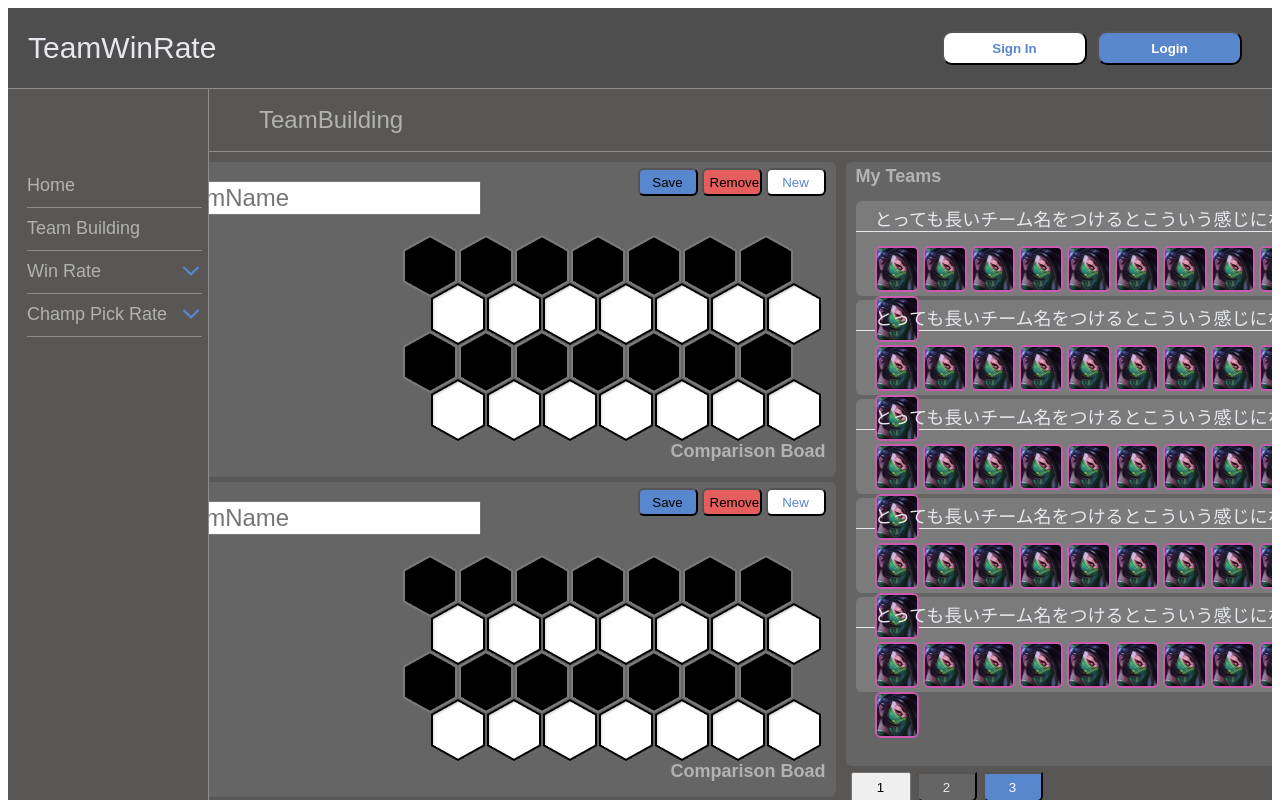
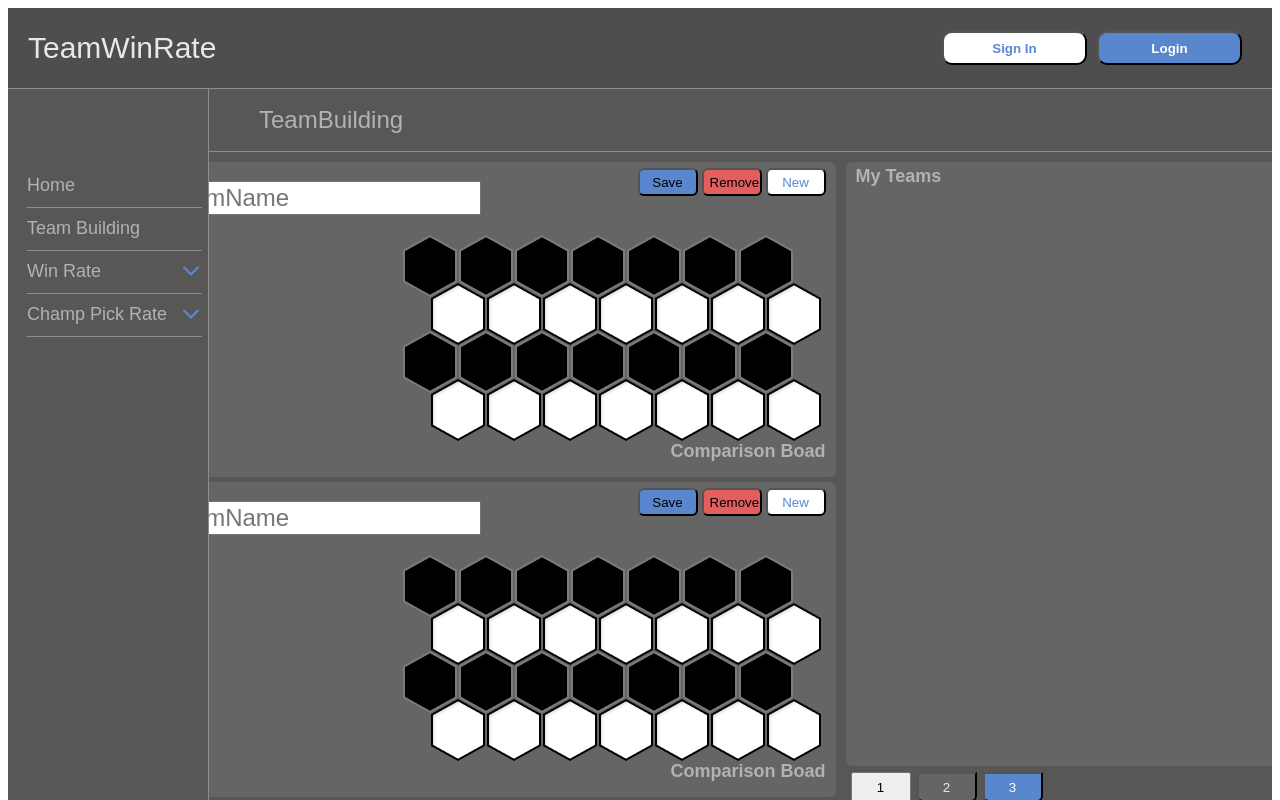
Before and after one commit to Daigoshimomura/TeamWinRate, a Next.js app: page /teamBuilding/teamBuilding in a window 1280 px wide. Shown: the top 800 px of the page. Built offline with nearby package versions, Linux system fonts and the light colour scheme.

Commit message:
feature:myteam出力処理

```diff
--- a/components/teamBuilding/building.tsx
+++ b/components/teamBuilding/building.tsx
@@ -23,7 +23,7 @@ const Base: React.FC<Props> = ({ className, updateMyTeamList }) => {
   const [championList, setChampionList] = useState<string[]>([]);
 
   //Team取得用
-  const [teamName, setTeamName] = useState('');
+  const [teamName, setTeamName] = useState<string>('');
 
   //ドロップ処理
   const moveChampion = (monitor: string | symbol, Position: string) => {
@@ -72,7 +72,7 @@ const Base: React.FC<Props> = ({ className, updateMyTeamList }) => {
   };
 
   const pentagon = (color: string, id: string) => {
-    const pentagon = [];
+    const pentagon: JSX.Element[] = [];
     for (let i = 0; i < 7; i++) {
       const [, ref] = useDrop({
         accept: types,
--- a/components/teamBuilding/myTeam.tsx
+++ b/components/teamBuilding/myTeam.tsx
@@ -1,5 +1,7 @@
 import { TeamList } from 'components/teamBuilding/building';
-import React from 'react';
+import { chooseColor } from 'components/teamBuilding/pool';
+import champions from 'public/json/champions.json';
+import React, { useState } from 'react';
 import styled from 'styled-components';
 
 type Props = {
@@ -8,29 +10,29 @@ type Props = {
 };
 
 const Base: React.FC<Props> = ({ className, myTeamsList }) => {
-
   const teamList = () => {
-    const champions = [];
-    for (let i = 0; i < 10; i++) {
-      champions.push(
-        <img
-          key={i}
-          className={`${className}__championImg`}
-          src={`/champions/TFT4_Akali.png`}
-        />
-      );
-    }
-    const team = [];
-    for (let i = 0; i < 5; i++) {
+    //champion出力処理
+    const team: JSX.Element[] = [];
+    myTeamsList.forEach((element, index) => {
+      const outputChampionList: JSX.Element[] = [];
+      element.championList.forEach((item) => {
+        const color = champions.find((elm) => {
+          return elm.championId === item;
+        });
+        outputChampionList.push(
+          <ChampionImage
+            src={`/champions/${item}.png`}
+            color={`${color?.cost}`}
+          />
+        );
+      });
       team.push(
-        <div key={i} className={`${className}__team`}>
-          <div className={`${className}__teamName`}>
-            とっても長いチーム名をつけるとこういう感じになります。
-          </div>
-          <div className={`${className}__champions`}>{champions}</div>
+        <div key={index} className={`${className}__team`}>
+          <div className={`${className}__teamName`}>{element.teamName}</div>
+          <div className={`${className}__champions`}>{outputChampionList}</div>
         </div>
       );
-    }
+    });
     return team;
   };
   return (
@@ -47,6 +49,14 @@ const Base: React.FC<Props> = ({ className, myTeamsList }) => {
     </div>
   );
 };
+
+const ChampionImage = styled.img`
+  height: 42px;
+  width: 40px;
+  border-radius: 6px;
+  margin-right: 4px;
+  border: 2px solid ${(props) => chooseColor(props.color)};
+`;
 
 const MyTeam = styled(Base)`
   background-color: #656565;
@@ -78,13 +88,6 @@ const MyTeam = styled(Base)`
   &__champions {
     margin: 14px 0 0 19px;
   }
-  &__championImg {
-    height: 42px;
-    width: 40px;
-    border: 2px solid #cd59b3;
-    border-radius: 6px;
-    margin-right: 4px;
-  }
   &__pageButtonList {
     color: #b2b2b2;
     font-size: 18px;
--- a/components/teamBuilding/pool.tsx
+++ b/components/teamBuilding/pool.tsx
@@ -1,7 +1,6 @@
 import champions from 'public/json/champions.json';
 import React from 'react';
 import { useDrop, useDrag } from 'react-dnd';
-
 import styled from 'styled-components';
 
 type Props = {
@@ -36,7 +35,7 @@ const Base: React.FC<Props> = ({ className }) => {
 };
 
 //チャンピオン画像枠の色用
-const chooseColor = (color?: string) => {
+export const chooseColor = (color?: string) => {
   if (color === `5`) {
     return `#DBDF1D`;
   } else if (color === `4`) {
```
